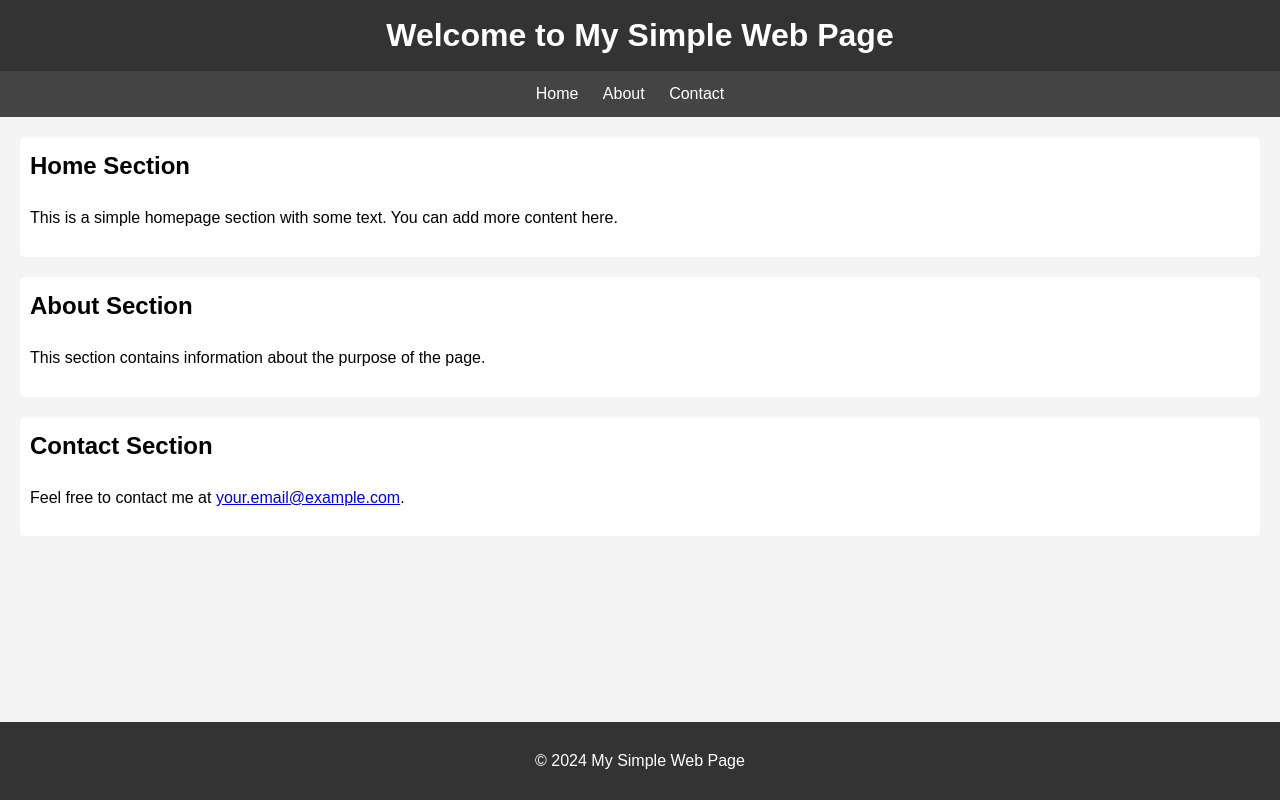
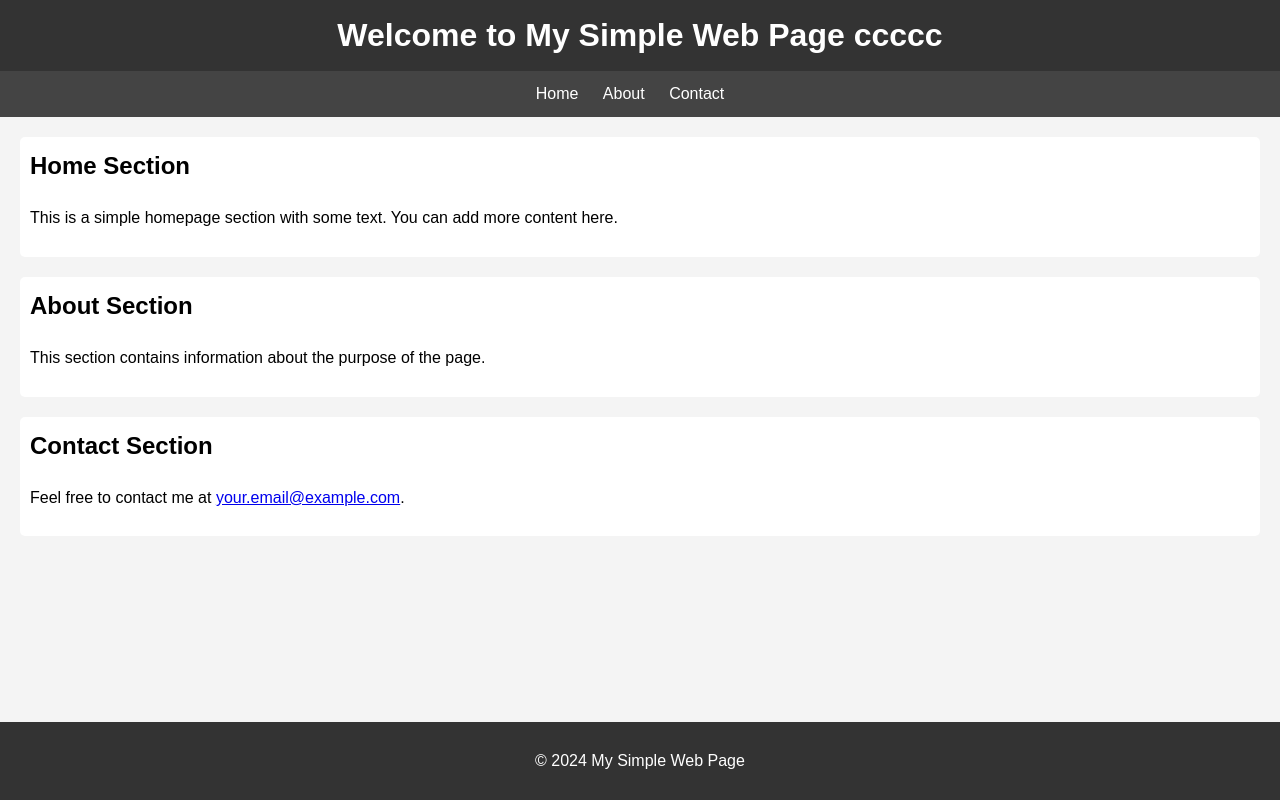
Before and after one commit to YohashaBilakshi/Slit-week-2-practical-, a plain HTML site: page index.html in a window 1280 px wide. Drawn offline with Linux system fonts and the light colour scheme.

Commit message:
Added index.html

```diff
--- a/index.html
+++ b/index.html
@@ -9,7 +9,7 @@
 </head>
 <body>
     <header>
-        <h1>Welcome to My Simple Web Page</h1>
+        <h1>Welcome to My Simple Web Page ccccc</h1>
     </header>
 
     <nav>
```
